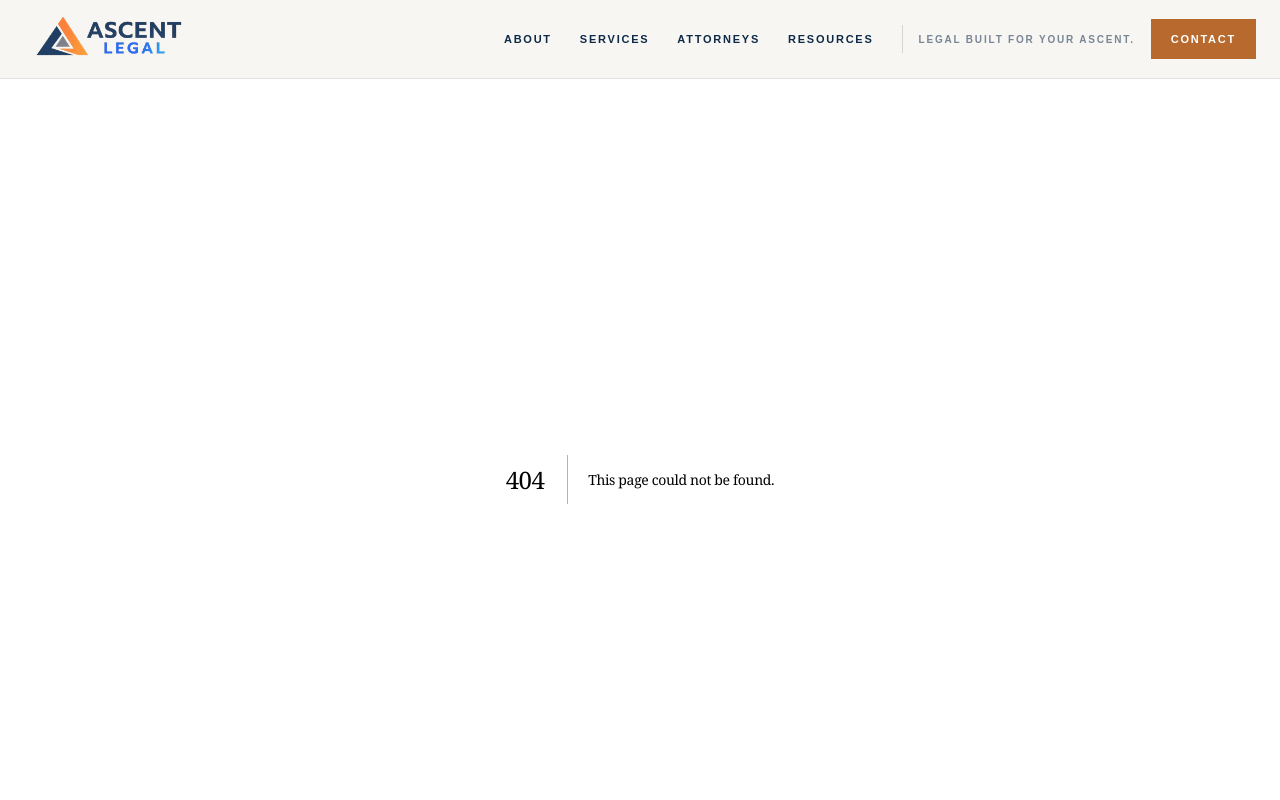
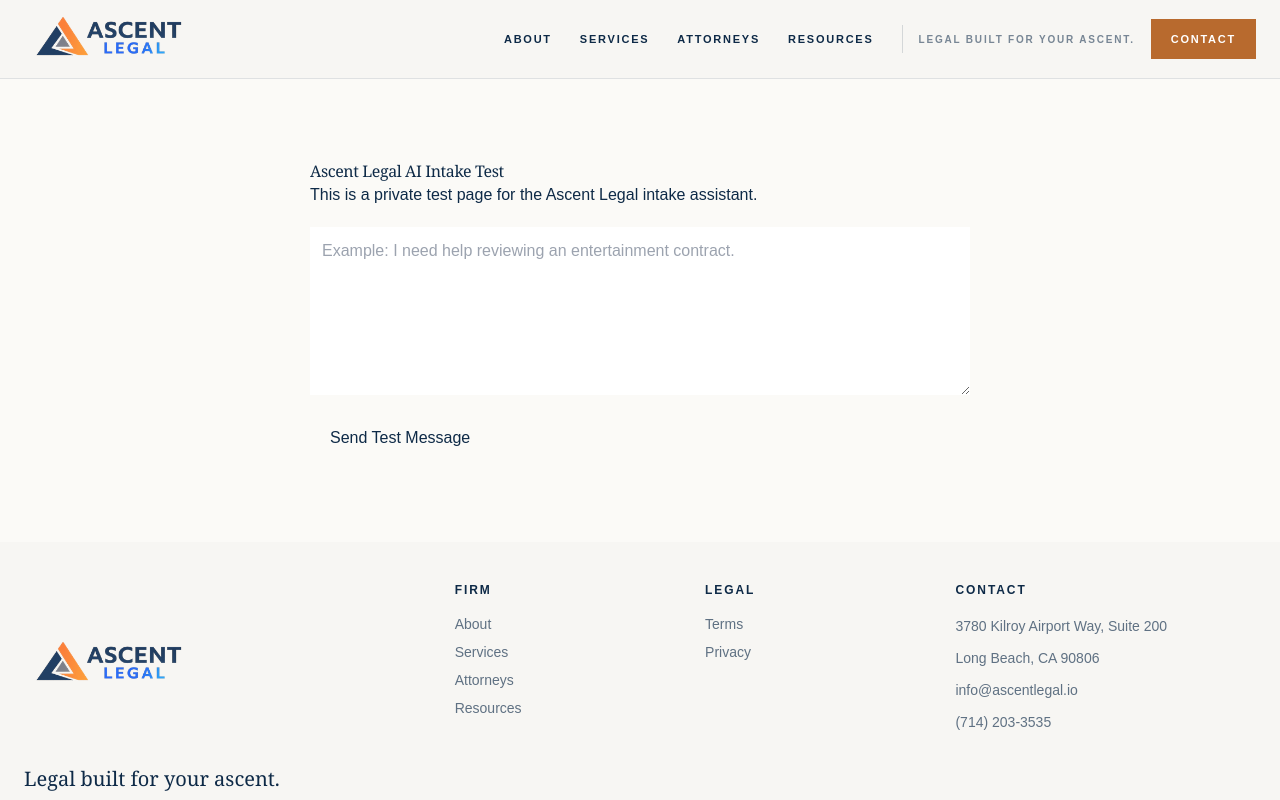
Before and after one commit to ajdreams17/Ascentlegal, a Next.js app: page /intake-test in a window 1280 px wide. Before the commit this address had no page. Shown: the top 800 px of the page. Built offline with nearby package versions, Linux system fonts and the light colour scheme.

Commit message:
Create page.jsx

```diff
--- /dev/null
+++ b/app/intake-test/page.jsx
@@ -0,0 +1,89 @@
+"use client";
+
+import { useState } from "react";
+
+export default function IntakeTestPage() {
+  const [message, setMessage] = useState("");
+  const [reply, setReply] = useState("");
+  const [loading, setLoading] = useState(false);
+
+  async function sendMessage() {
+    if (!message.trim()) return;
+
+    setLoading(true);
+    setReply("");
+
+    try {
+      const response = await fetch("/api/intake", {
+        method: "POST",
+        headers: {
+          "Content-Type": "application/json",
+        },
+        body: JSON.stringify({
+          message,
+          history: [],
+        }),
+      });
+
+      const data = await response.json();
+
+      if (!response.ok) {
+        setReply(data.error || "Something went wrong.");
+      } else {
+        setReply(data.reply);
+      }
+    } catch (error) {
+      setReply("Unable to connect to the intake assistant.");
+    } finally {
+      setLoading(false);
+    }
+  }
+
+  return (
+    <main style={{ maxWidth: "700px", margin: "60px auto", padding: "20px" }}>
+      <h1>Ascent Legal AI Intake Test</h1>
+
+      <p>
+        This is a private test page for the Ascent Legal intake assistant.
+      </p>
+
+      <textarea
+        value={message}
+        onChange={(e) => setMessage(e.target.value)}
+        placeholder="Example: I need help reviewing an entertainment contract."
+        rows={6}
+        style={{
+          width: "100%",
+          padding: "12px",
+          marginTop: "20px",
+          marginBottom: "12px",
+        }}
+      />
+
+      <button
+        onClick={sendMessage}
+        disabled={loading}
+        style={{
+          padding: "12px 20px",
+          cursor: "pointer",
+        }}
+      >
+        {loading ? "Sending..." : "Send Test Message"}
+      </button>
+
+      {reply && (
+        <div
+          style={{
+            marginTop: "30px",
+            padding: "20px",
+            border: "1px solid #ccc",
+            whiteSpace: "pre-wrap",
+          }}
+        >
+          <strong>AI Response:</strong>
+          <p>{reply}</p>
+        </div>
+      )}
+    </main>
+  );
+}
```
